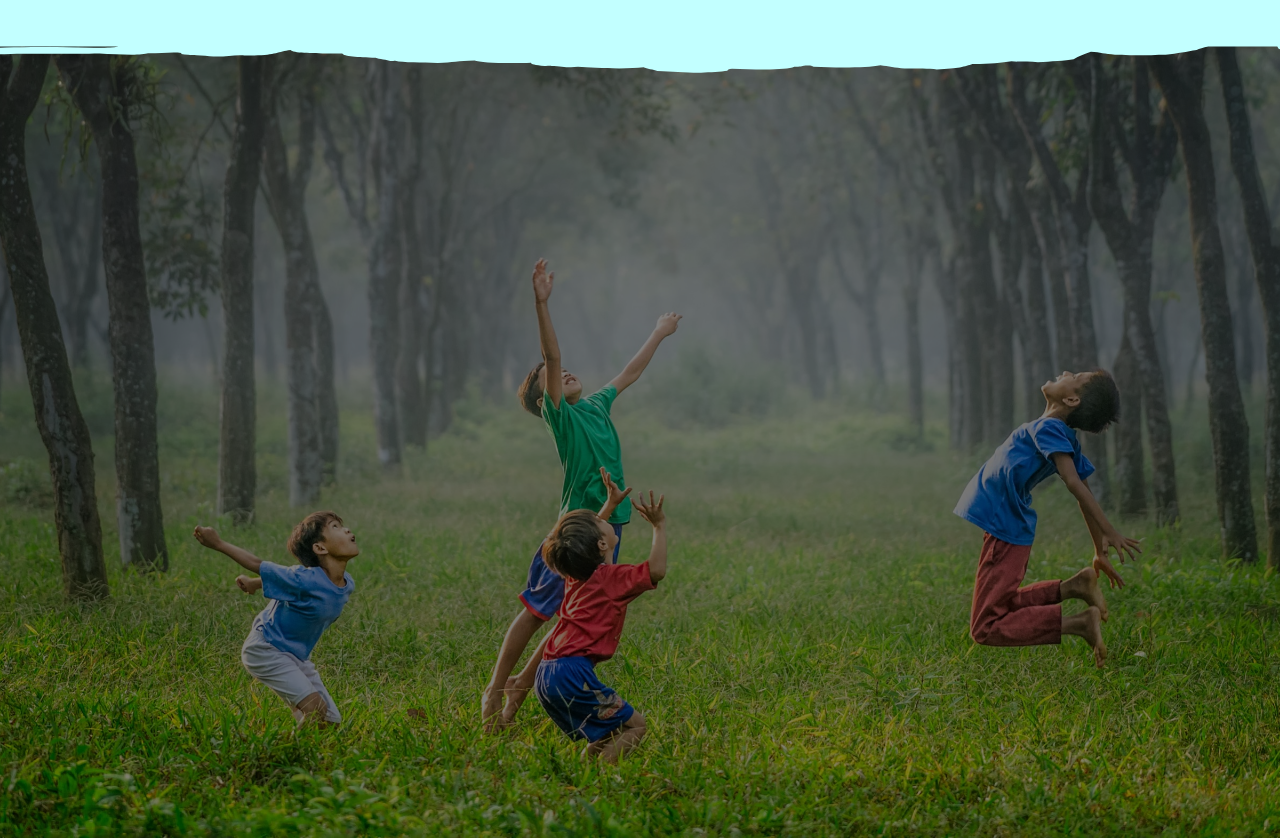
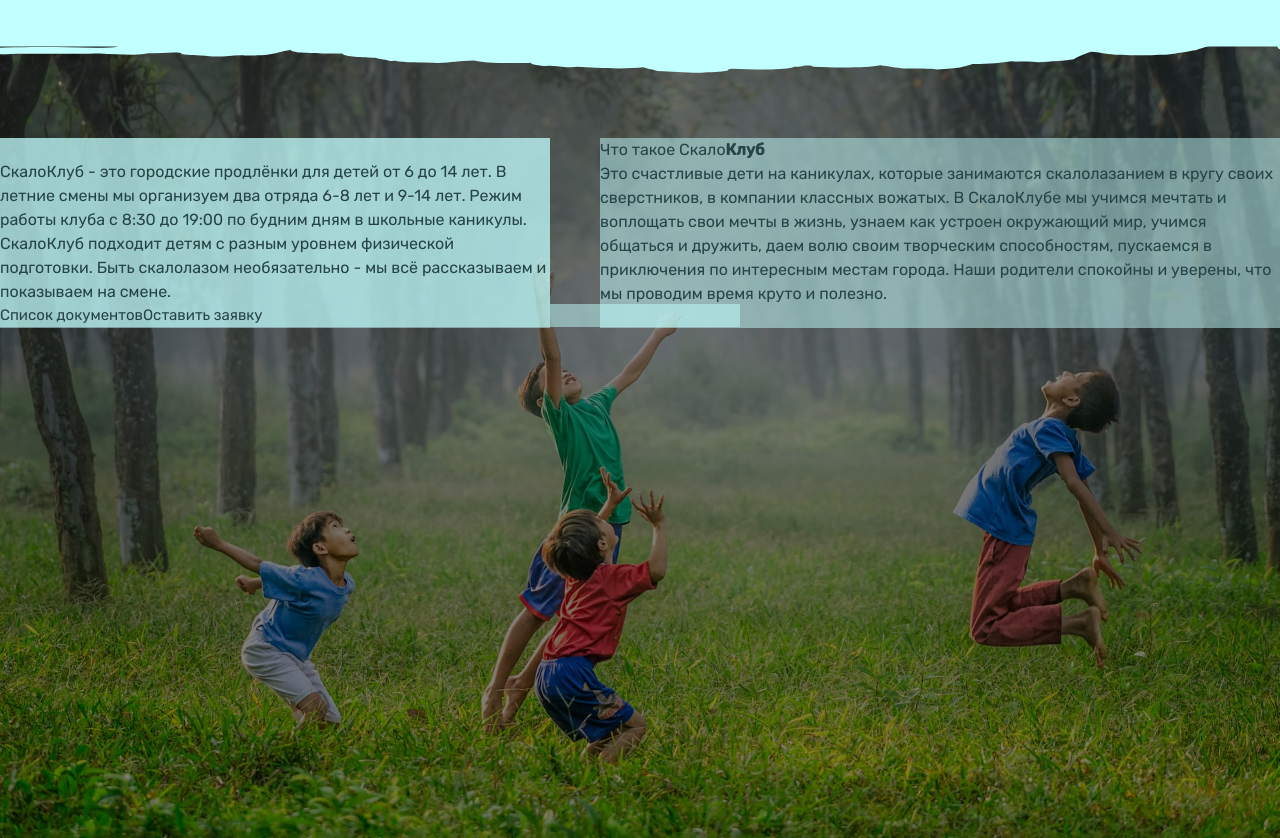
Before and after one commit to ev-climb/skalolager-vue, a Vue app: page / in a window 1280 px wide. Shown: the part 1660-2498 px from the top of the page. Built offline with nearby package versions, Linux system fonts and the light colour scheme.

Commit message:
Верстка блока about

```diff
--- a/src/components/sections/AboutSection.vue
+++ b/src/components/sections/AboutSection.vue
@@ -1,5 +1,36 @@
 <template>
   <section class="about">
+    <div class="info">
+      <div>
+        <div>
+          <img src="" alt="" />
+          <p>
+            СкалоКлуб - это городские продлёнки для детей от 6 до 14 лет. В летние смены мы
+            организуем два отряда 6-8 лет и 9-14 лет. Режим работы клуба с 8:30 до 19:00 по будним
+            дням в школьные каникулы. СкалоКлуб подходит детям с разным уровнем физической
+            подготовки. Быть скалолазом необязательно - мы всё рассказываем и показываем на смене.
+          </p>
+        </div>
+        <div class="btns">
+          <button>Список документов</button>
+          <button>Оставить заявку</button>
+        </div>
+      </div>
+      <div>
+        <h2>
+          Что такое <span>Скало<b>Клуб</b></span>
+        </h2>
+        <p>
+          Это счастливые дети на каникулах, которые занимаются скалолазанием в кругу своих
+          сверстников, в компании классных вожатых. В СкалоКлубе мы учимся мечтать и воплощать свои
+          мечты в жизнь, узнаем как устроен окружающий мир, учимся общаться и дружить, даем волю
+          своим творческим способностям, пускаемся в приключения по интересным местам города. Наши
+          родители спокойны и уверены, что мы проводим время круто и полезно.
+        </p>
+        <img src="" alt="" />
+      </div>
+    </div>
+    <div class="advantages"></div>
     <svg class="section-divider" viewBox="0 0 1920 60" aria-hidden="true">
       <path
         data-theme="softSecondary"
@@ -30,6 +61,25 @@
       width: 100%;
       height: 100%;
       background-color: rgba(0, 0, 0, 0.5);
+      z-index: 0;
+    }
+    .info {
+      margin-left: 0 auto;
+      display: flex;
+      margin-top: 100px;
+      div {
+        color: rgb(38, 67, 70);
+        font-size: 15px;
+        background-color: #c2ffff81;
+        z-index: 1;
+        &:first-of-type {
+          width: 550px;
+          margin-right: 50px;
+        }
+        &:last-of-type {
+          width: 740px;
+        }
+      }
     }
     .section-divider {
       display: block;
```
